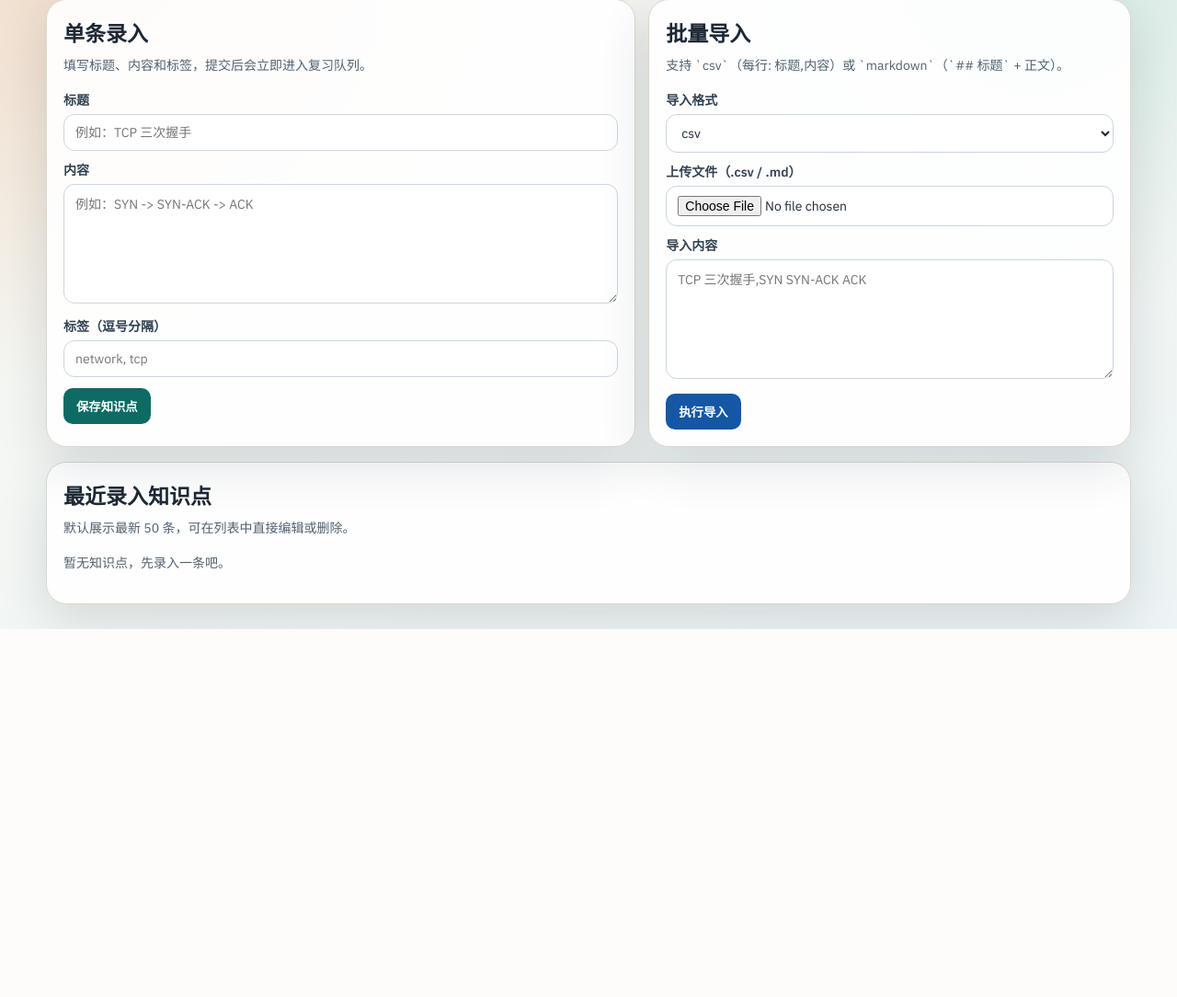
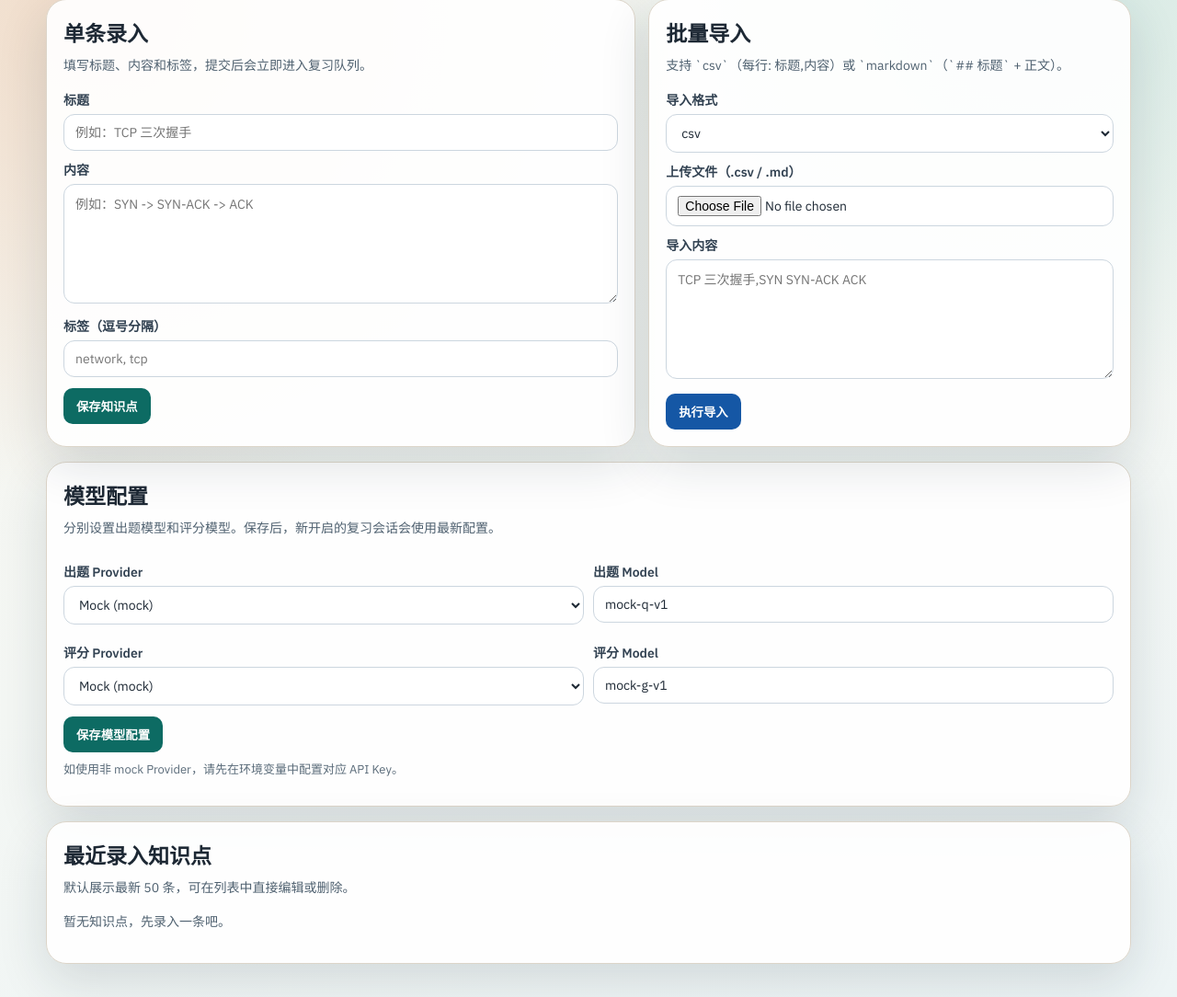
Before and after one commit to strong2hh/Review-Agent, a FastAPI app: page /admin/knowledge-points in a window 1280 px wide. Shown: the part 140-1224 px from the top of the page at 92% size. Before the commit the page ends 824 px from the top, so only its background shows below. Run offline with FastAPI, Linux system fonts and the light colour scheme; data that the repository does not hold is empty; some libraries are stand-ins or nearby versions; some web fonts are replaced.

Commit message:
feat(admin): add model channel selector in frontend

```diff
--- a/app/main.py
+++ b/app/main.py
@@ -281,6 +281,17 @@ def model_providers():
     return [ProviderSpecOut(**x) for x in list_provider_specs()]
 
 
+@app.get("/api/settings/models", response_model=ModelChannelsOut)
+def get_model_channels(db: Session = Depends(get_db)):
+    setting = get_or_create_settings(db)
+    return ModelChannelsOut(
+        question_provider=setting.question_provider,
+        question_model=setting.question_model,
+        grading_provider=setting.grading_provider,
+        grading_model=setting.grading_model,
+    )
+
+
 @app.post("/api/settings/models", response_model=ModelChannelsOut)
 def update_model_channels(payload: ModelChannelsUpdate, db: Session = Depends(get_db)):
     setting = get_or_create_settings(db)
--- a/app/static/knowledge_points_admin.js
+++ b/app/static/knowledge_points_admin.js
@@ -12,8 +12,16 @@ const tagsInput = document.getElementById("tags");
 const importFormatEl = document.getElementById("import-format");
 const importPayloadEl = document.getElementById("import-payload");
 const importFileEl = document.getElementById("import-file");
+const modelForm = document.getElementById("model-form");
+const questionProviderEl = document.getElementById("question-provider");
+const questionModelEl = document.getElementById("question-model");
+const gradingProviderEl = document.getElementById("grading-provider");
+const gradingModelEl = document.getElementById("grading-model");
+const saveModelBtn = document.getElementById("save-model-btn");
+const modelFeedbackEl = document.getElementById("model-feedback");
 
 let editingKnowledgePointId = null;
+let providerSpecs = [];
 
 function splitTags(raw) {
   return raw
@@ -53,6 +61,42 @@ function detectImportFormat(filename) {
     return "markdown";
   }
   return "csv";
+}
+
+function renderProviderOptions() {
+  const providerList = Array.isArray(providerSpecs) ? providerSpecs : [];
+  const renderTo = [questionProviderEl, gradingProviderEl];
+
+  renderTo.forEach((selectEl) => {
+    selectEl.innerHTML = "";
+    providerList.forEach((spec) => {
+      const opt = document.createElement("option");
+      opt.value = spec.provider;
+      opt.textContent = `${spec.label} (${spec.provider})`;
+      selectEl.appendChild(opt);
+    });
+  });
+}
+
+async function loadModelSettings() {
+  try {
+    const [providersResp, channelsResp] = await Promise.all([
+      fetch("/api/models/providers"),
+      fetch("/api/settings/models"),
+    ]);
+    providerSpecs = await parseJsonOrThrow(providersResp);
+    const channels = await parseJsonOrThrow(channelsResp);
+    renderProviderOptions();
+
+    questionProviderEl.value = channels.question_provider || "";
+    questionModelEl.value = channels.question_model || "";
+    gradingProviderEl.value = channels.grading_provider || "";
+    gradingModelEl.value = channels.grading_model || "";
+
+    clearFeedback(modelFeedbackEl);
+  } catch (err) {
+    showFeedback(modelFeedbackEl, false, `加载模型配置失败：${toErrorMessage(err)}`);
+  }
 }
 
 function resetEditMode() {
@@ -256,4 +300,42 @@ importFileEl.addEventListener("change", async (event) => {
   }
 });
 
+modelForm.addEventListener("submit", async (event) => {
+  event.preventDefault();
+  saveModelBtn.disabled = true;
+
+  const payload = {
+    question_provider: questionProviderEl.value.trim(),
+    question_model: questionModelEl.value.trim(),
+    grading_provider: gradingProviderEl.value.trim(),
+    grading_model: gradingModelEl.value.trim(),
+  };
+
+  if (!payload.question_provider || !payload.question_model || !payload.grading_provider || !payload.grading_model) {
+    showFeedback(modelFeedbackEl, false, "出题与评分的 Provider/Model 都不能为空。");
+    saveModelBtn.disabled = false;
+    return;
+  }
+
+  try {
+    const resp = await fetch("/api/settings/models", {
+      method: "POST",
+      headers: { "Content-Type": "application/json" },
+      body: JSON.stringify(payload),
+    });
+    const data = await parseJsonOrThrow(resp);
+
+    questionProviderEl.value = data.question_provider;
+    questionModelEl.value = data.question_model;
+    gradingProviderEl.value = data.grading_provider;
+    gradingModelEl.value = data.grading_model;
+    showFeedback(modelFeedbackEl, true, "模型配置已保存。");
+  } catch (err) {
+    showFeedback(modelFeedbackEl, false, `保存模型配置失败：${toErrorMessage(err)}`);
+  } finally {
+    saveModelBtn.disabled = false;
+  }
+});
+
 loadKnowledgePoints();
+loadModelSettings();
--- a/app/templates/knowledge_points_admin.html
+++ b/app/templates/knowledge_points_admin.html
@@ -207,8 +207,21 @@
       .action-delete {
         background: var(--danger);
       }
+      .mini-grid {
+        display: grid;
+        grid-template-columns: repeat(2, minmax(0, 1fr));
+        gap: 10px;
+      }
+      .hint {
+        margin-top: 8px;
+        color: #5b6c7a;
+        font-size: 13px;
+      }
       @media (max-width: 960px) {
         .grid {
+          grid-template-columns: 1fr;
+        }
+        .mini-grid {
           grid-template-columns: 1fr;
         }
       }
@@ -269,6 +282,36 @@
       </div>
 
       <div class="panel" style="margin-top: 16px">
+        <h2>模型配置</h2>
+        <p class="muted">分别设置出题模型和评分模型。保存后，新开启的复习会话会使用最新配置。</p>
+        <form id="model-form">
+          <div class="mini-grid">
+            <div>
+              <label for="question-provider">出题 Provider</label>
+              <select id="question-provider" required></select>
+            </div>
+            <div>
+              <label for="question-model">出题 Model</label>
+              <input id="question-model" type="text" placeholder="例如：gpt-4o-mini" required />
+            </div>
+            <div>
+              <label for="grading-provider">评分 Provider</label>
+              <select id="grading-provider" required></select>
+            </div>
+            <div>
+              <label for="grading-model">评分 Model</label>
+              <input id="grading-model" type="text" placeholder="例如：deepseek-chat" required />
+            </div>
+          </div>
+          <div class="btn-row">
+            <button id="save-model-btn" class="primary" type="submit">保存模型配置</button>
+          </div>
+        </form>
+        <p class="hint">如使用非 mock Provider，请先在环境变量中配置对应 API Key。</p>
+        <div id="model-feedback" class="feedback"></div>
+      </div>
+
+      <div class="panel" style="margin-top: 16px">
         <h2>最近录入知识点</h2>
         <p class="muted">默认展示最新 50 条，可在列表中直接编辑或删除。</p>
         <div id="list" class="list"></div>
```
Also changed, not shown: tests/test_api_flow.py (+8 -0 lines), README.md.
